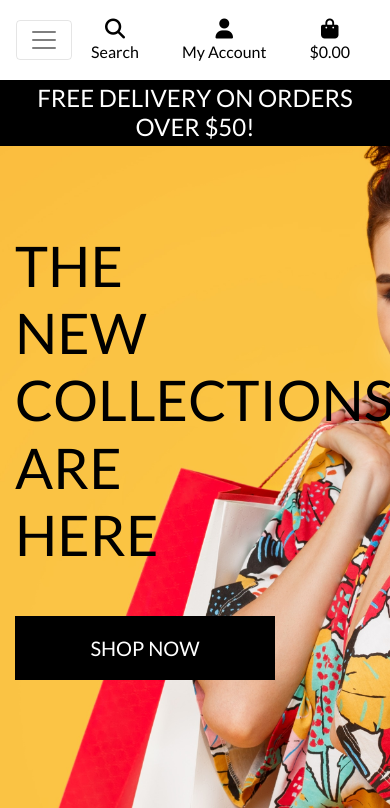
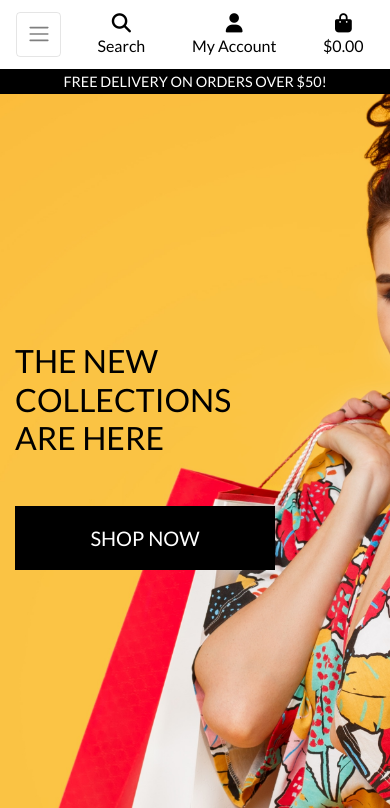
Before and after one commit to IsaHu-dev/boutique_ado_v1, a Django app: page / in a window 390 px wide. Shown: the top 808 px of the page. Run offline with Django 3.2, Linux system fonts and the light colour scheme; some libraries are stand-ins or nearby versions.

Commit message:
base.css and login/reg refactor

```diff
--- a/static/css/base.css
+++ b/static/css/base.css
@@ -289,4 +289,38 @@ input[name='q']::placeholder {
     body {
         height: calc(100vh - 116px);
     }
+
+    .display-4.logo-font.text-black {
+        font-size: 2rem;
+    }
+    .nav-link {
+        padding: 0.15rem;
+    }
+
+    .nav-link i.fa-lg{
+        font-size: 1.2rem;
+    }
+
+    .navbar-toggler {
+        padding: .6rem .6rem;
+        font-size: 1rem;
+    }
+    #delivery-banner h4{
+        font-size: .9rem;
+    }
+    .btn.btn-outline-black.rounded-0{
+    .btn.btn-black.rounded-0 {
+        padding: .375rem .375rem;
+        font-size: .75rem;
+    }
+    .btn.btn-outline-black.rounded-0.btn-lg,
+    .btn.btn-black.rounded-0.btn-lg {
+        padding: .375rem .375rem;
+        font-size: .75rem;
+    }
+    .increment-qty,
+    .decrement-qty {
+        padding: .25rem .5rem !important;
+
+    }
 }
--- a/templates/includes/main-nav.html
+++ b/templates/includes/main-nav.html
@@ -1,5 +1,10 @@
 <div class="collapse navbar-collapse" id="main-nav">
     <ul class="navbar-nav w-auto mx-auto">
+        <li class="nav-item d-block d-md-none">
+            <a class="logo-font font-weight-bold nav-link text-black mr-5" href="{% url 'home' %}" id="home-link">
+                Home
+            </a>
+        </li>
         <li class="nav-item dropdown">
             <a class="logo-font font-weight-bold nav-link text-black mr-5" href="#" id="all-products-link" data-toggle="dropdown" aria-haspopup="true" aria-expanded="false">
                 All Products
--- a/templates/includes/mobile-top-header.html
+++ b/templates/includes/mobile-top-header.html
@@ -32,7 +32,7 @@
             {% if request.user.is_superuser %}
                 <a href="{% url 'add_product' %}" class="dropdown-item">Product Management</a>
             {% endif %}
-            <a href="" class="dropdown-item">My Profile</a>
+            <a href="profile" class="dropdown-item">My Profile</a>
             <a href="{% url 'account_logout' %}" class="dropdown-item">Logout</a>
         {% else %}
             <a href="{% url 'account_signup' %}" class="dropdown-item">Register</a>
```
